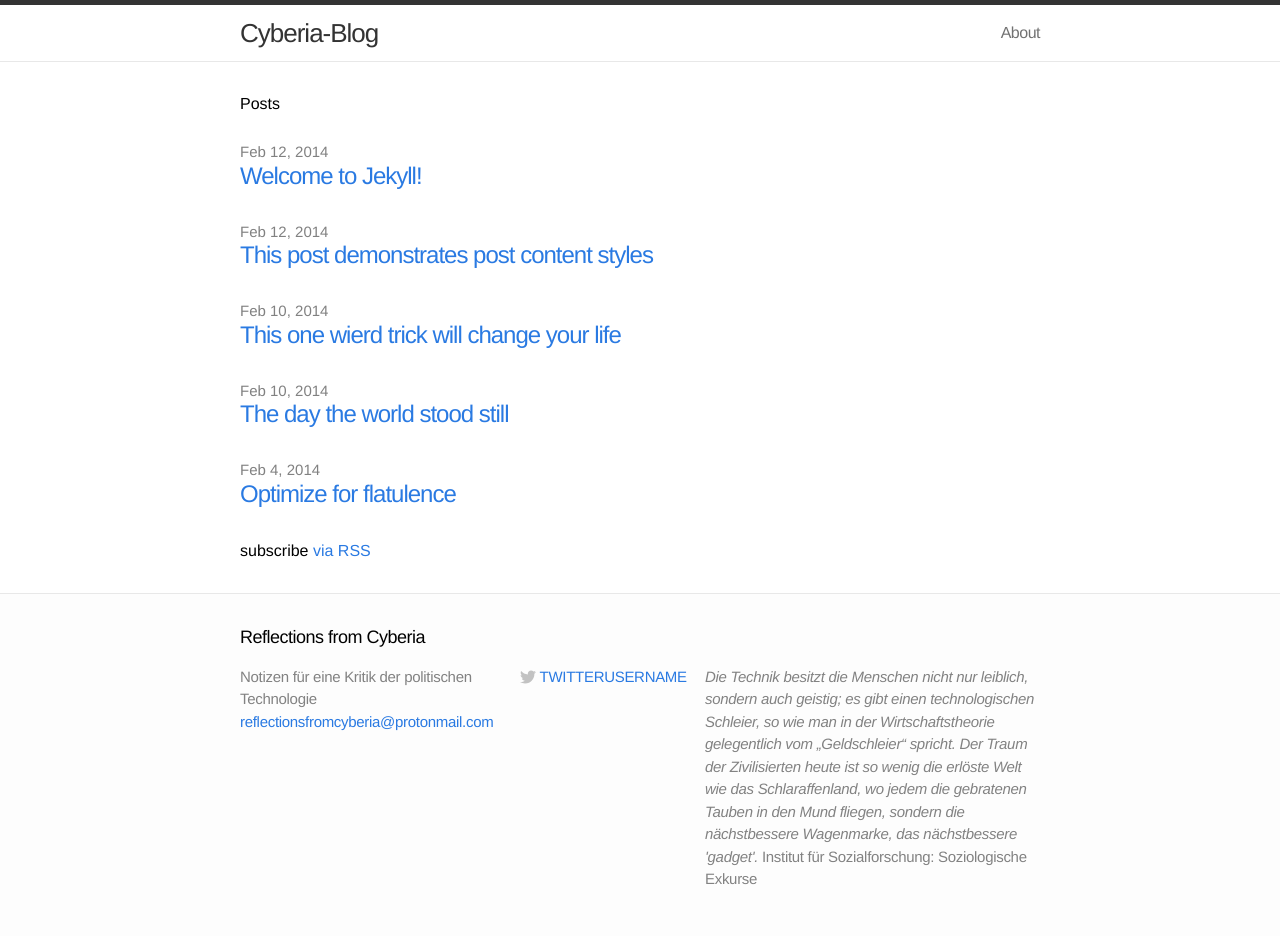
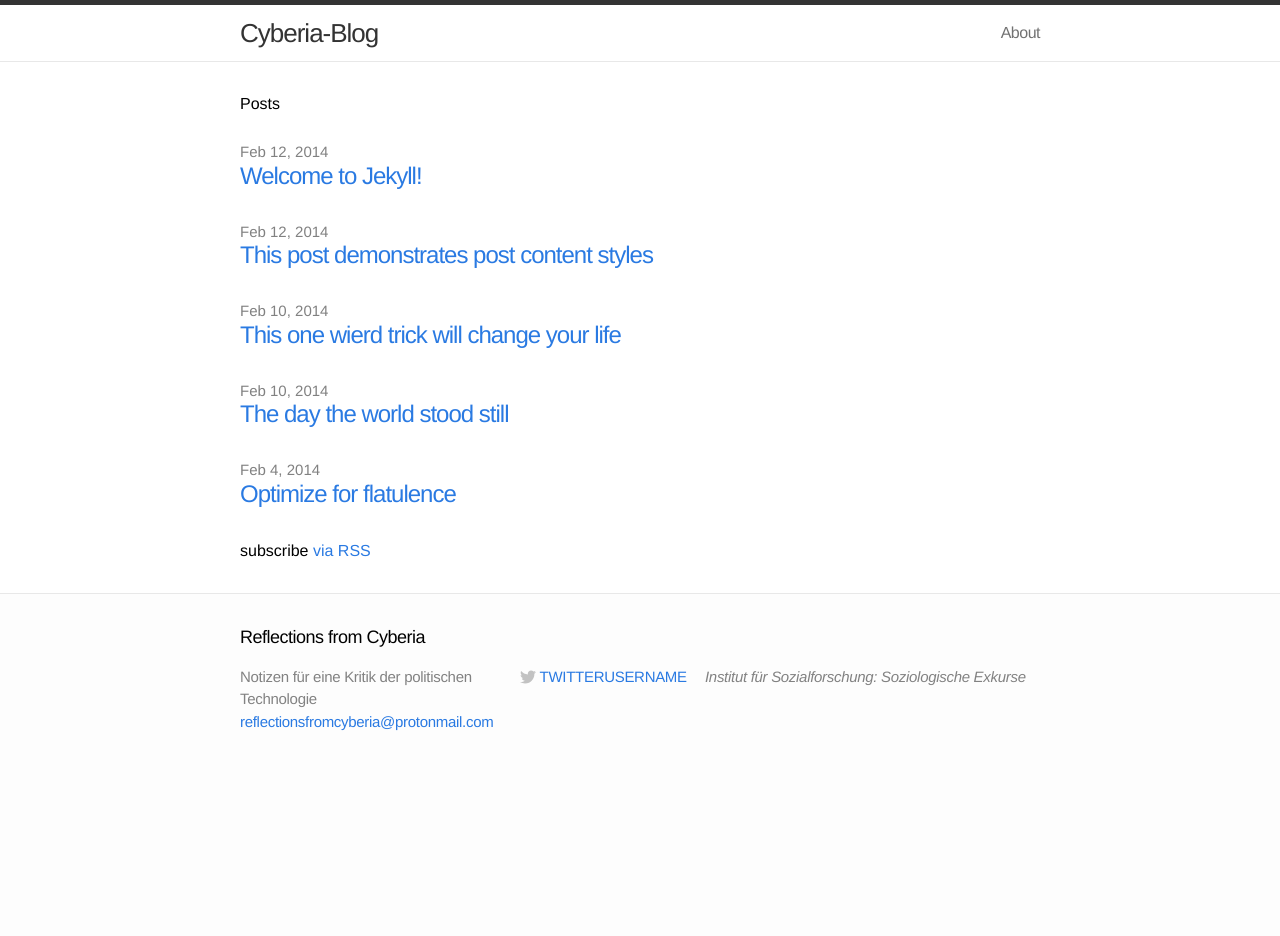
Before and after one commit to reflectionsfromcyberia/reflectionsfromcyberia.github.io, a Jekyll site: the page built from index.html, in a window 1280 px wide. Built offline with Jekyll 4.4.1, drawn with Linux system fonts in a browser that asks for light colours; Markdown is read by kramdown in place of the engine named in the settings; after the commit the page ends 900 px from its top, so only the background shows below that.

Commit message:
Update footer.html

```diff
--- a/_includes/footer.html
+++ b/_includes/footer.html
@@ -36,12 +36,12 @@
     <div class="footer-col-3 column">
       <i>
         </style>
-          <p class="text">Die Technik besitzt die Menschen nicht nur leiblich, sondern auch geistig; es gibt einen technologischen Schleier, so wie man in der Wirtschaftstheorie gelegentlich vom „Geldschleier“ spricht.
+          <p class="text"><span Die Technik besitzt die Menschen nicht nur leiblich, sondern auch geistig; es gibt einen technologischen Schleier, so wie man in der Wirtschaftstheorie gelegentlich vom „Geldschleier“ spricht.
             Der Traum der Zivilisierten heute ist so wenig die erlöste Welt wie das Schlaraffenland, wo jedem die gebratenen Tauben in den Mund fliegen, sondern die nächstbessere Wagenmarke, das nächstbessere 'gadget'.
          </i>
-            Institut für Sozialforschung: Soziologische Exkurse
       </p>
-
+          <p class="text">Institut für Sozialforschung: Soziologische Exkurse
+      </p>
     </div>
 
   </div>
```
